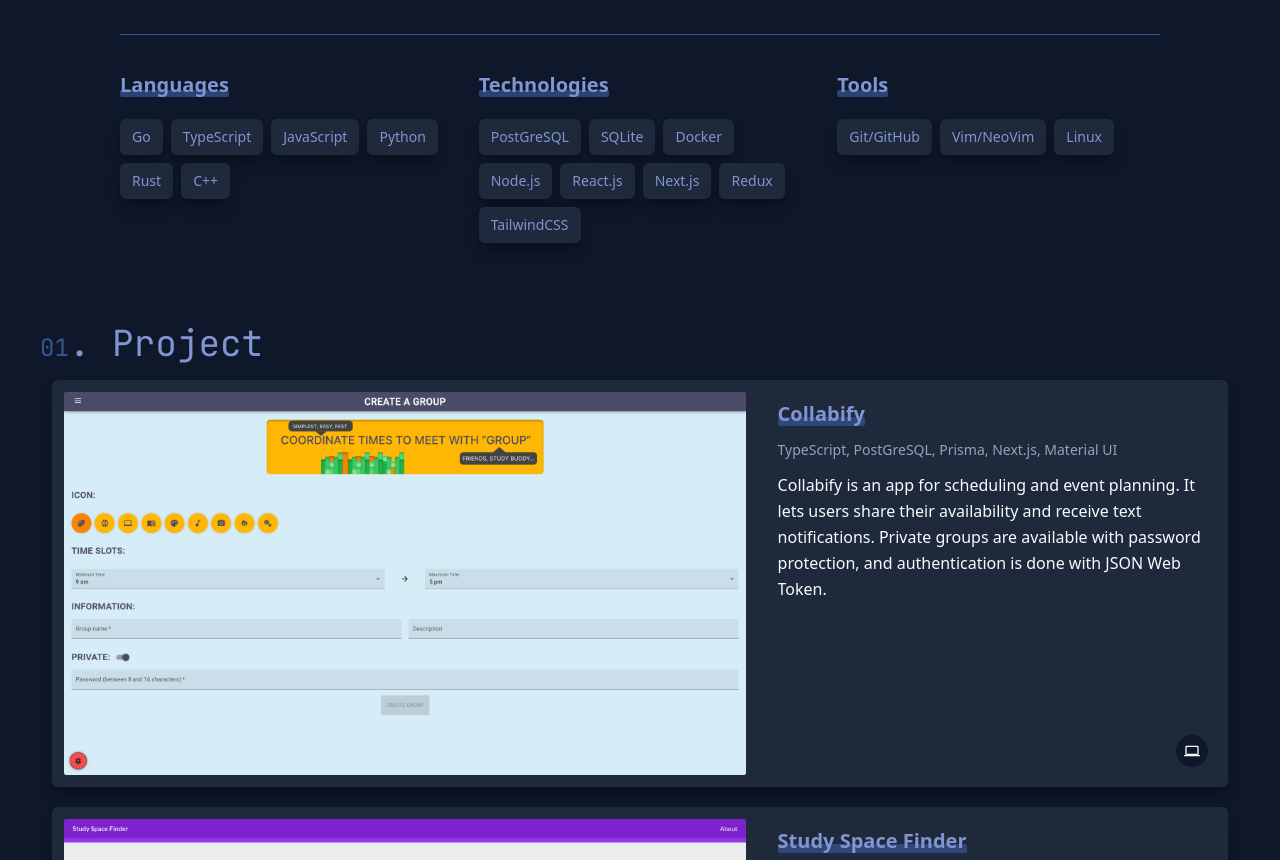
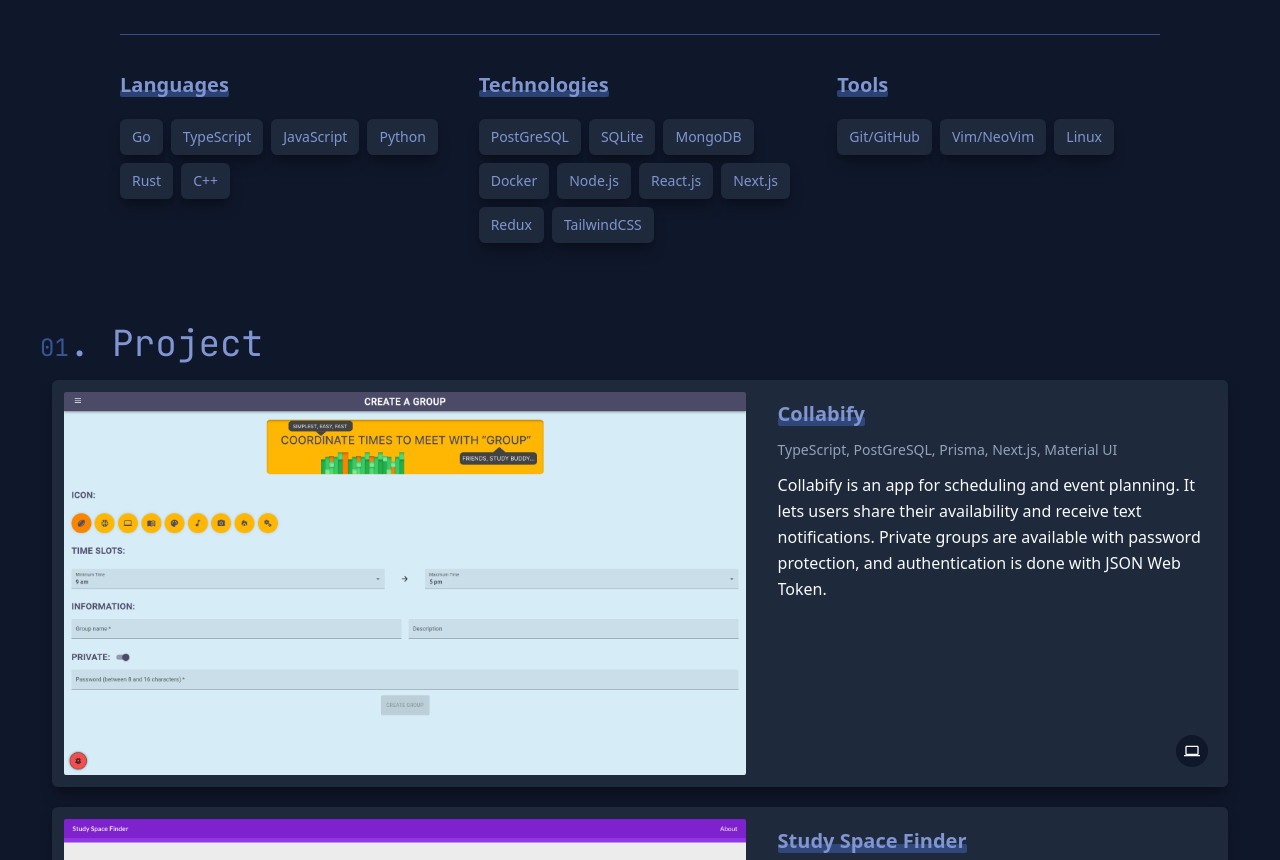
Before and after one commit to hn275/portfolio, a React (Vite) app: page / in a window 1280 px wide. Shown: the part 1195-2055 px from the top of the page. Built offline with nearby package versions, Linux system fonts and the light colour scheme.

Commit message:
chore: added skills\ - mongodb - new resume

```diff
--- a/src/features/About/Skills.tsx
+++ b/src/features/About/Skills.tsx
@@ -15,6 +15,7 @@ export function Skills() {
       stacks: [
         "PostGreSQL",
         "SQLite",
+        "MongoDB",
         "Docker",
         "Node.js",
         "React.js",
```
Also changed, not shown: 1 other file (tests, documents, lock files or other folders).
